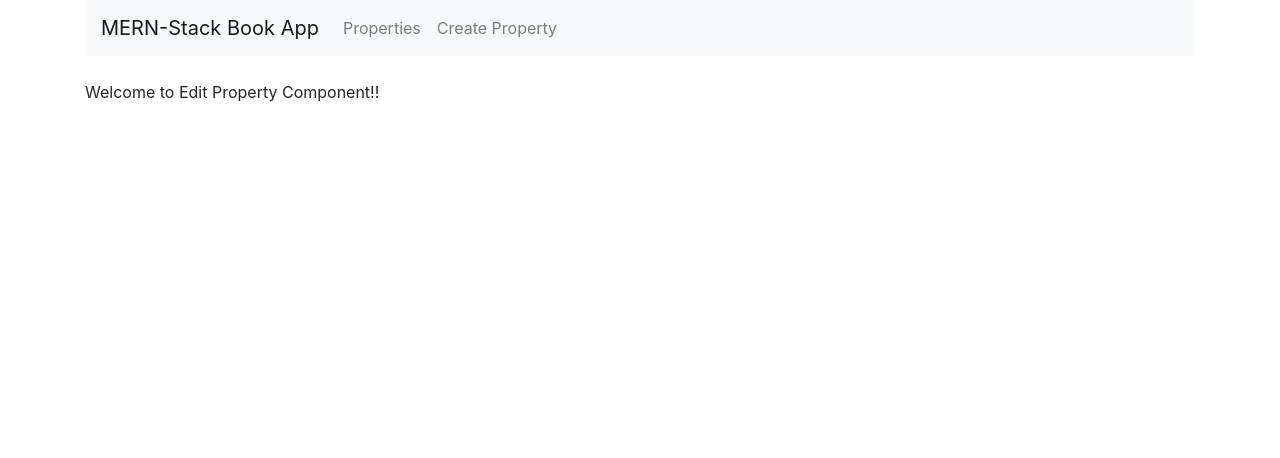
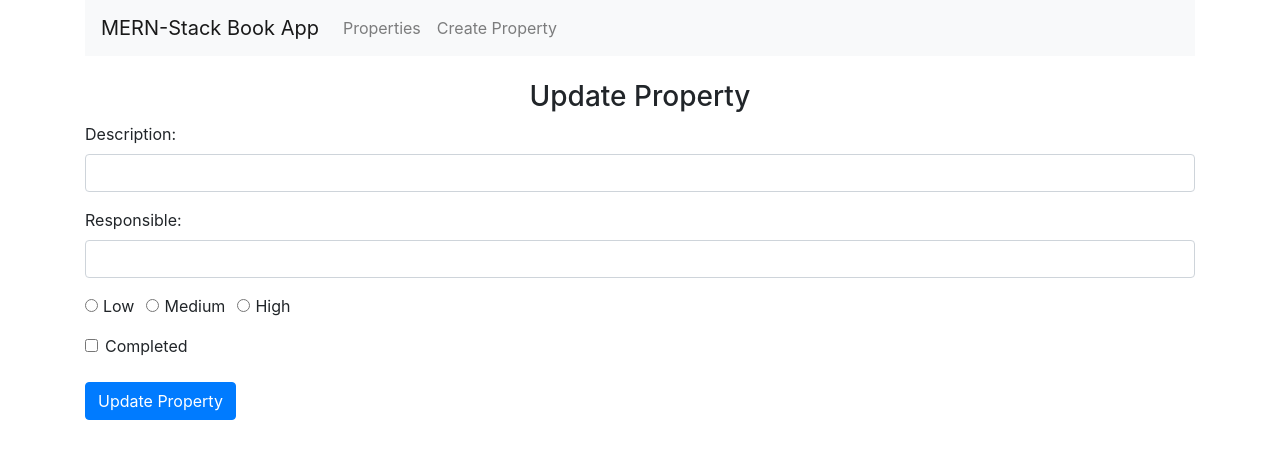
Before and after one commit to Julian88V/MERNBookKeeper, a React (Create React App) app: page /edit/1 in a window 1280 px wide. Shown: the top 458 px of the page. Built offline with nearby package versions, Linux system fonts and the light colour scheme; no server answers.

Commit message:
setting up package jsonn

```diff
--- a/src/components/create-property.component.js
+++ b/src/components/create-property.component.js
@@ -60,6 +60,9 @@ export default class CreateProperty extends Component {
             property_priority: '',
             property_completed: false
         })
+
+        this.props.history.push('/');
+        window.location.reload(false);
     }
 
     render() {
--- a/src/components/edit-property.component.js
+++ b/src/components/edit-property.component.js
@@ -1,10 +1,157 @@
 import React, { Component } from 'react';
+import axios from 'axios';
 
 export default class EditProperty extends Component {
+
+    constructor(props) {
+        super(props);
+
+        this.onChangePropertyDescription = this.onChangePropertyDescription.bind(this);
+        this.onChangePropertyResponsible = this.onChangePropertyResponsible.bind(this);
+        this.onChangePropertyPriority = this.onChangePropertyPriority.bind(this);
+        this.onChangePropertyCompleted = this.onChangePropertyCompleted.bind(this);
+        this.onSubmit = this.onSubmit.bind(this);
+
+        this.state = {
+            property_description: '',
+            property_responsible: '',
+            property_priority: '',
+            property_completed: false
+        }
+    }
+
+    componentDidMount() {
+        axios.get('http://localhost:4000/book/'+this.props.match.params.id)
+            .then(response => {
+                this.setState({
+                    property_description: response.data.property_description,
+                    property_responsible: response.data.property_responsible,
+                    property_priority: response.data.property_priority,
+                    property_completed: response.data.property_completed
+                })
+            })
+            .catch(function (error) {
+                console.log(error);
+            })
+    }
+
+    onChangePropertyDescription(e) {
+        this.setState({
+            property_description: e.target.value
+        });
+    }
+
+    onChangePropertyResponsible(e) {
+        this.setState({
+            property_responsible: e.target.value
+        });
+    }
+
+    onChangePropertyPriority(e) {
+        this.setState({
+            property_priority: e.target.value
+        });
+    }
+
+    onChangePropertyCompleted(e) {
+        this.setState({
+            property_completed: !this.state.property_completed
+        });
+    }
+
+    onSubmit(e) {
+        e.preventDefault();
+        const obj = {
+            property_description: this.state.property_description,
+            property_responsible: this.state.property_responsible,
+            property_priority: this.state.property_priority,
+            property_completed: this.state.property_completed
+        };
+        console.log(obj);
+        axios.post('http://localhost:4000/book/update/'+this.props.match.params.id, obj)
+            .then(res => console.log(res.data));
+
+        this.props.history.push('/');
+        window.location.reload(false);
+    }
+
     render() {
         return (
             <div>
-                <p>Welcome to Edit Property Component!!</p>
+                <h3 align="center">Update Property</h3>
+                <form onSubmit={this.onSubmit}>
+                    <div className="form-group">
+                        <label>Description: </label>
+                        <input  type="text"
+                                className="form-control"
+                                value={this.state.property_description}
+                                onChange={this.onChangePropertyDescription}
+                                />
+                    </div>
+                    <div className="form-group">
+                        <label>Responsible: </label>
+                        <input
+                                type="text"
+                                className="form-control"
+                                value={this.state.property_responsible}
+                                onChange={this.onChangePropertyResponsible}
+                                />
+                    </div>
+                    <div className="form-group">
+                        <div className="form-check form-check-inline">
+                            <input  className="form-check-input"
+                                    type="radio"
+                                    name="priorityOptions"
+                                    id="priorityLow"
+                                    value="Low"
+                                    checked={this.state.property_priority==='Low'}
+                                    onChange={this.onChangePropertyPriority}
+                                    />
+                            <label className="form-check-label">Low</label>
+                        </div>
+                        <div className="form-check form-check-inline">
+                            <input  className="form-check-input"
+                                    type="radio"
+                                    name="priorityOptions"
+                                    id="priorityMedium"
+                                    value="Medium"
+                                    checked={this.state.property_priority==='Medium'}
+                                    onChange={this.onChangePropertyPriority}
+                                    />
+                            <label className="form-check-label">Medium</label>
+                        </div>
+                        <div className="form-check form-check-inline">
+                            <input  className="form-check-input"
+                                    type="radio"
+                                    name="priorityOptions"
+                                    id="priorityHigh"
+                                    value="High"
+                                    checked={this.state.property_priority==='High'}
+                                    onChange={this.onChangePropertyPriority}
+                                    />
+                            <label className="form-check-label">High</label>
+                        </div>
+                    </div>
+                    <div className="form-check">
+                        <input  className="form-check-input"
+                                id="completedCheckbox"
+                                type="checkbox"
+                                name="completedCheckbox"
+                                onChange={this.onChangePropertyCompleted}
+                                checked={this.state.property_completed}
+                                value={this.state.property_completed}
+                                />
+                        <label className="form-check-label" htmlFor="completedCheckbox">
+                            Completed
+                        </label>
+                    </div>
+
+                    <br />
+
+                    <div className="form-group">
+                        <input type="submit" value="Update Property" className="btn btn-primary" />
+                    </div>
+                </form>
             </div>
         )
     }
```
Also changed, not shown: 2 other files (tests, documents, lock files or other folders).
